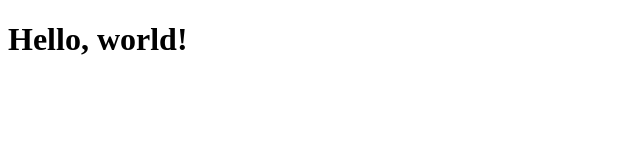
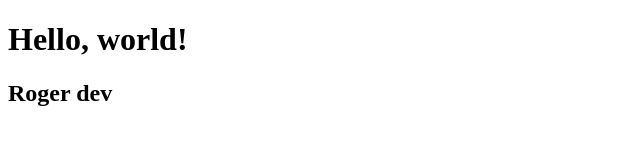
Before and after one commit to Kouriin1/oplesk_servidor_web, a plain HTML site: page index.html in a window 1280 px wide. Shown: the whole page, without its empty margins (0-640 px from the left). Drawn offline with Linux system fonts and the light colour scheme.

Commit message:
feat(update) index.html

```diff
--- a/index.html
+++ b/index.html
@@ -9,5 +9,6 @@
 </head>
 <body>
   <h1>Hello, world!</h1>
+<h2>Roger dev</h3>
 </body>
 </html>
```
